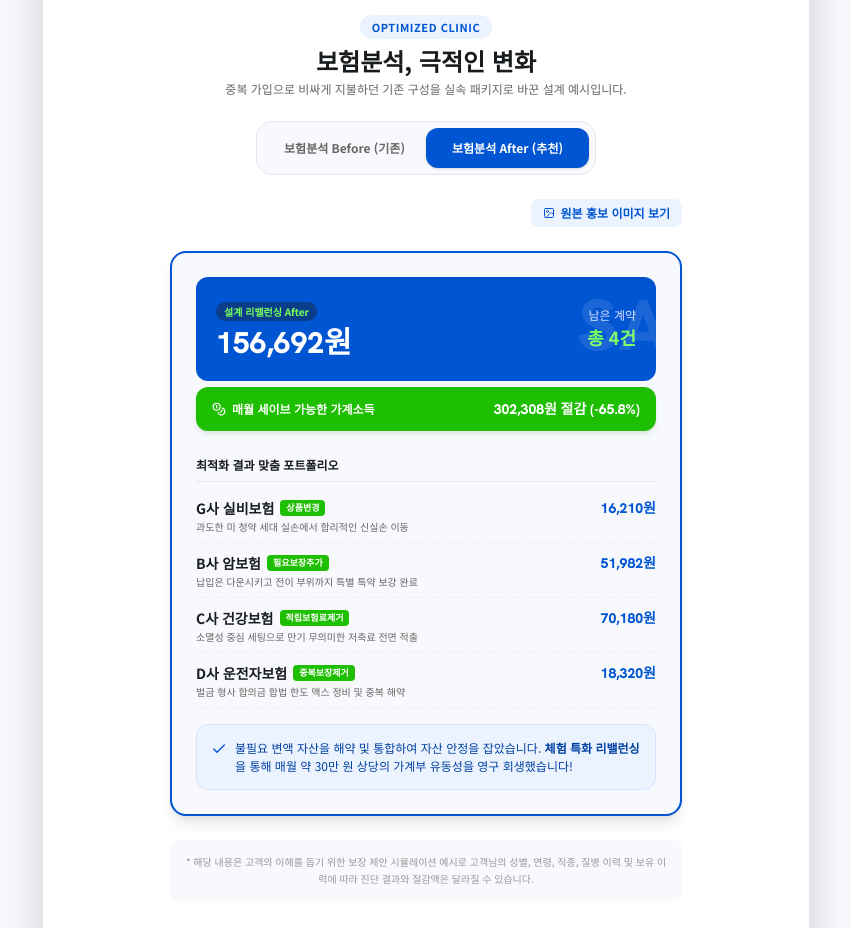
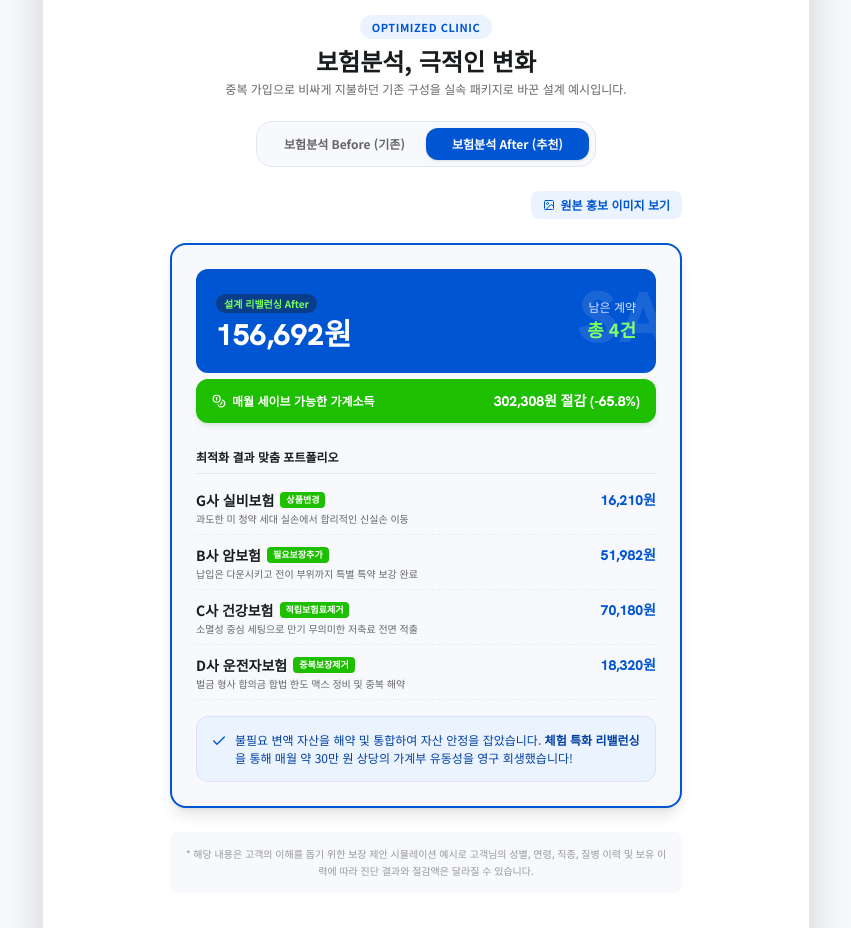
Before and after one commit to ncia/simple_consult, a React (Vite) app: page / in a window 1280 px wide. Shown: the part 2500-3428 px from the top of the page, without its empty margins (214-1065 px from the left). Built offline with nearby package versions, Linux system fonts and the light colour scheme.

Commit message:
017번째 커밋: 보험분석 탭 버튼의 상하 패딩을 py-3에서 py-2로 축소하여 슬림하게 변경

```diff
--- a/src/components/BeforeAfterSection.tsx
+++ b/src/components/BeforeAfterSection.tsx
@@ -24,7 +24,7 @@ export function BeforeAfterSection() {
         <div className="flex bg-neutral-bg p-1.5 rounded-2xl max-w-[340px] mx-auto border border-neutral-border">
           <button
             onClick={() => setActiveTab('before')}
-            className={`flex-1 py-3 text-xs font-bold rounded-xl transition-all ${
+            className={`flex-1 py-2 text-xs font-bold rounded-xl transition-all ${
               activeTab === 'before'
                 ? 'bg-white shadow-sm text-red-600'
                 : 'text-neutral-gray hover:text-neutral-dark'
@@ -34,7 +34,7 @@ export function BeforeAfterSection() {
           </button>
           <button
             onClick={() => setActiveTab('after')}
-            className={`flex-1 py-3 text-xs font-bold rounded-xl transition-all ${
+            className={`flex-1 py-2 text-xs font-bold rounded-xl transition-all ${
               activeTab === 'after'
                 ? 'bg-brand-blue shadow-sm text-white'
                 : 'text-neutral-gray hover:text-neutral-dark'
```
